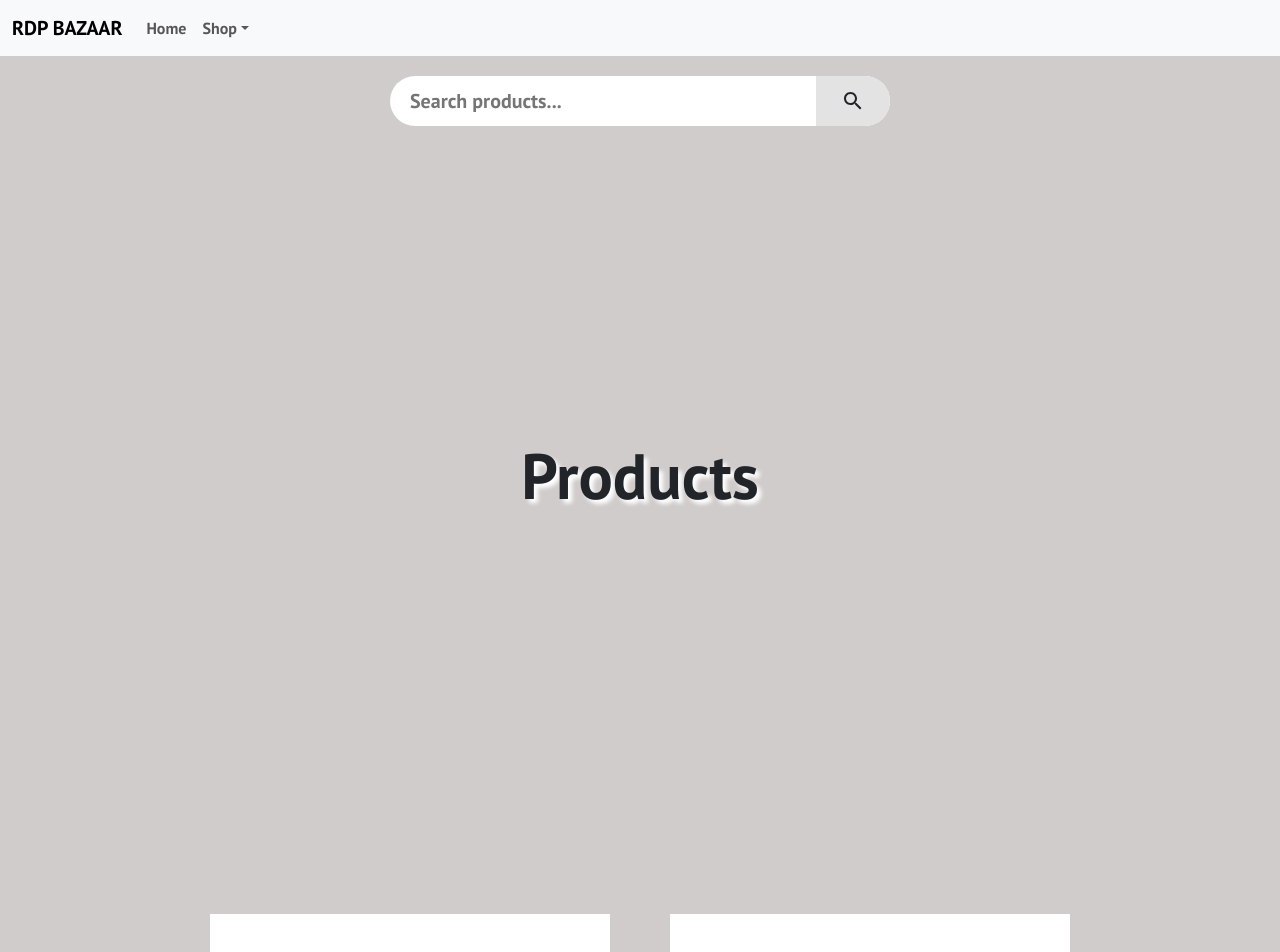
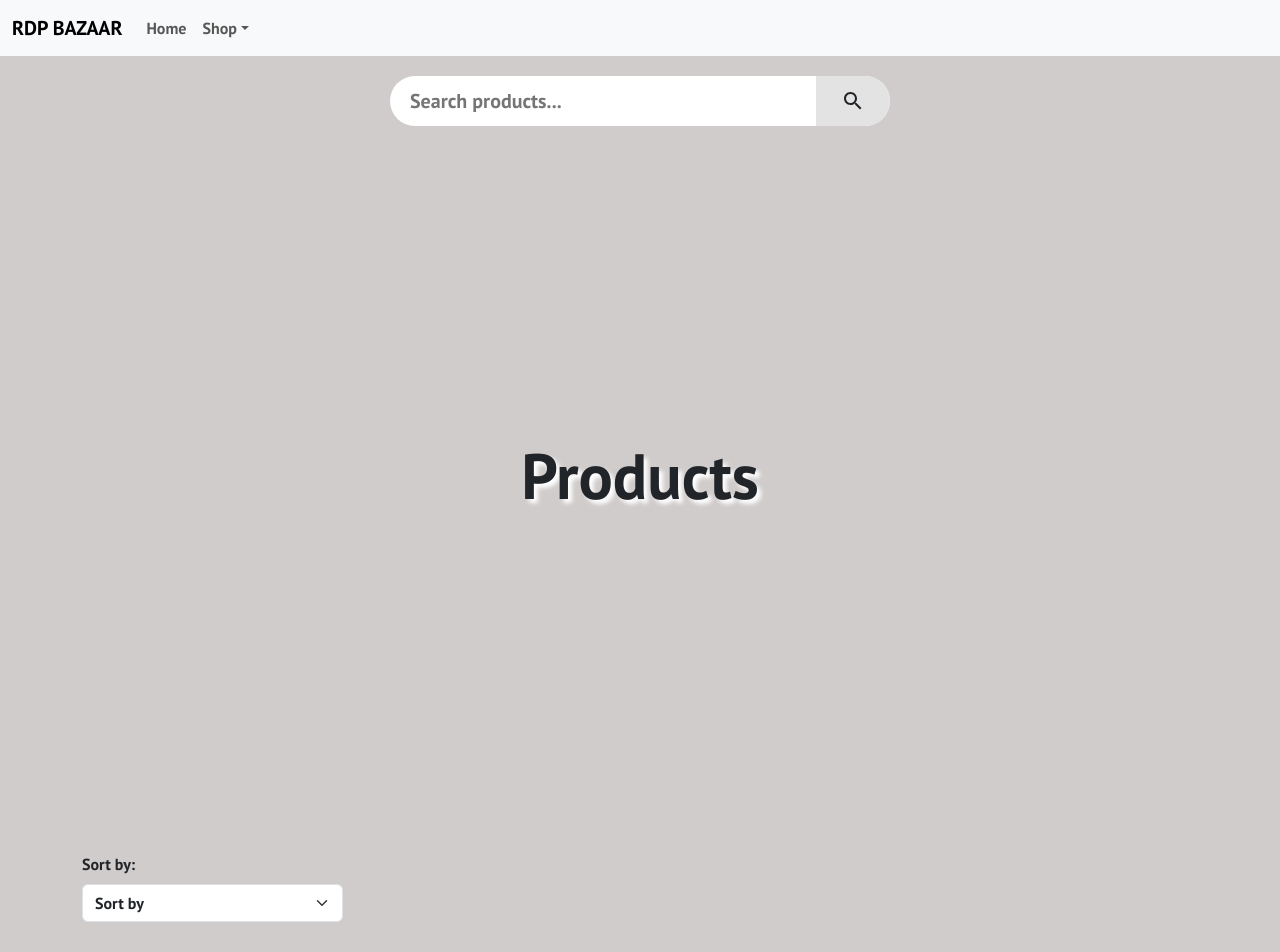
Before and after one commit to kriostt/College-Bazaar-Application, a React (Create React App) app in the folder frontend/: page /shop in a window 1280 px wide. Shown: the top 952 px of the page. Built offline with nearby package versions, Linux system fonts and the light colour scheme; the HTML template or start-up script is replaced by a standard one.

Commit message:
Added dropdown to sort through products by price

```diff
--- /dev/null
+++ b/frontend/src/components/Filters.js
@@ -0,0 +1,62 @@
+// import necessary modules
+import React, { useEffect, useState } from "react";
+
+const Filters = ({ products, setProducts }) => {
+  // initialize selected sorting option state
+  const [selectedSort, setSelectedSort] = useState("");
+
+  // event handler for sorting option change
+  const handleSortChange = (e) => {
+    setSelectedSort(e.target.value);
+  };
+
+  // function to apply sorting based on selected option
+  const sort = () => {
+    // create copy of products array
+    let filteredData = [...products];
+
+    // sort products in ascending price if selected option is 1
+    if (selectedSort === "1") {
+      filteredData.sort((a, b) => a.price - b.price);
+      // sort products in descending price if selected option is 2
+    } else if (selectedSort === "2") {
+      filteredData.sort((a, b) => b.price - a.price);
+    }
+
+    // update product state with sorted data
+    setProducts(filteredData);
+  };
+
+  // useEffect hook to trigger sorting when selectedSort state changes
+  useEffect(() => {
+    sort();
+  }, [selectedSort]);
+
+  // JSX for sorting component
+  return (
+    <div className="container mt-3">
+      <div className="row">
+        <div className="col-md-3">
+          {/* Label for the sorting dropdown */}
+          <label className="form-label">Sort by:</label>
+
+          {/* Dropdown to select sorting option */}
+          <select
+            className="form-select"
+            value={selectedSort}
+            onChange={handleSortChange}
+          >
+            <option value="" disabled>
+              Sort by
+            </option>
+            <option value="1">Price: Low to High</option>
+            <option value="2">Price: High to Low</option>
+          </select>
+        </div>
+      </div>
+    </div>
+  );
+};
+
+// export filters component
+export default Filters;
--- a/frontend/src/pages/Shop.js
+++ b/frontend/src/pages/Shop.js
@@ -1,17 +1,24 @@
 // import necessary modules and external files
-import React from "react";
+import React, { useState } from "react";
 import data from "../products.json";
+import Filters from "../components/Filters.js";
 
 const Shop = () => {
+  // initialize product state
+  const [products, setProducts] = useState(data);
+
   // JSX for shop component
   return (
     <div>
       {/* title for shop component */}
       <h1 className="shop">Products</h1>
 
+      {/* add filters component with product state */}
+      <Filters products={products} setProducts={setProducts} />
+
       <div className="products_container">
         {/* map through product data and display each product */}
-        {data.map((product) => {
+        {products.map((product) => {
           return (
             <div className="product" key={product.id}>
               <img src={product.image} alt="" />
```
